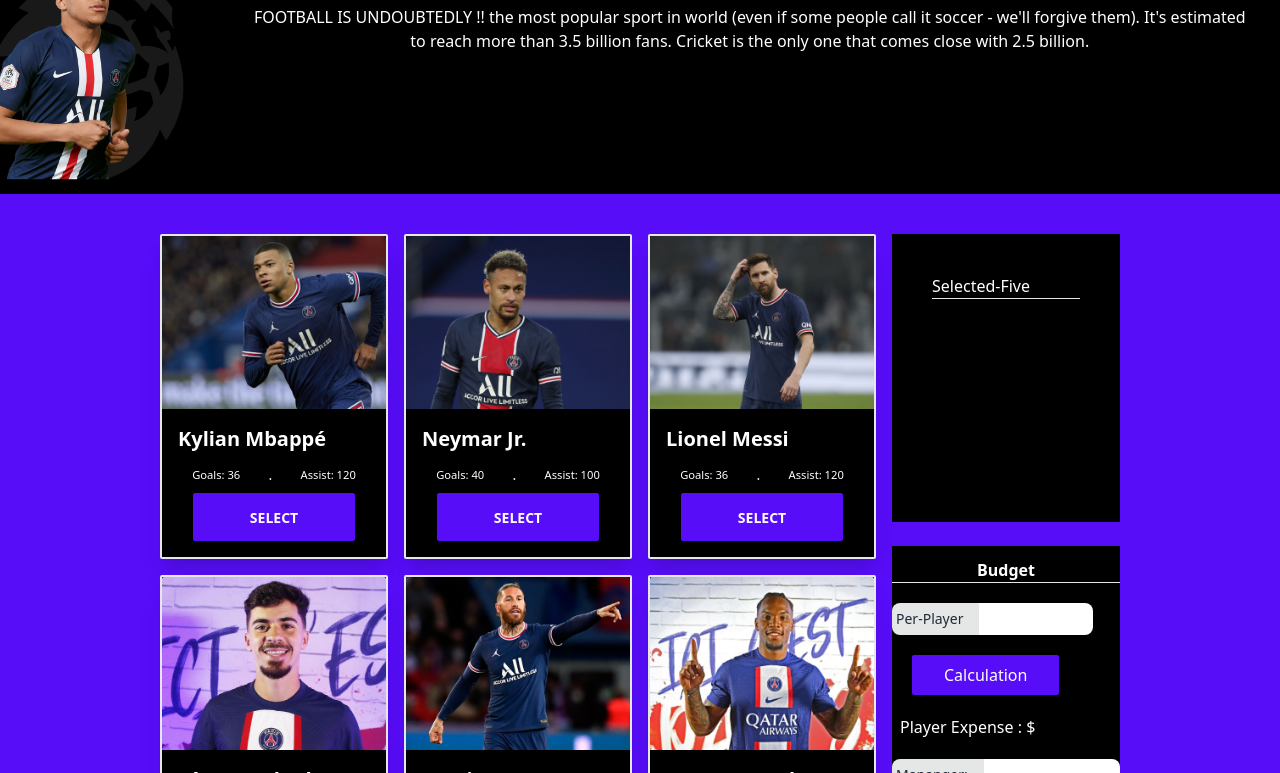
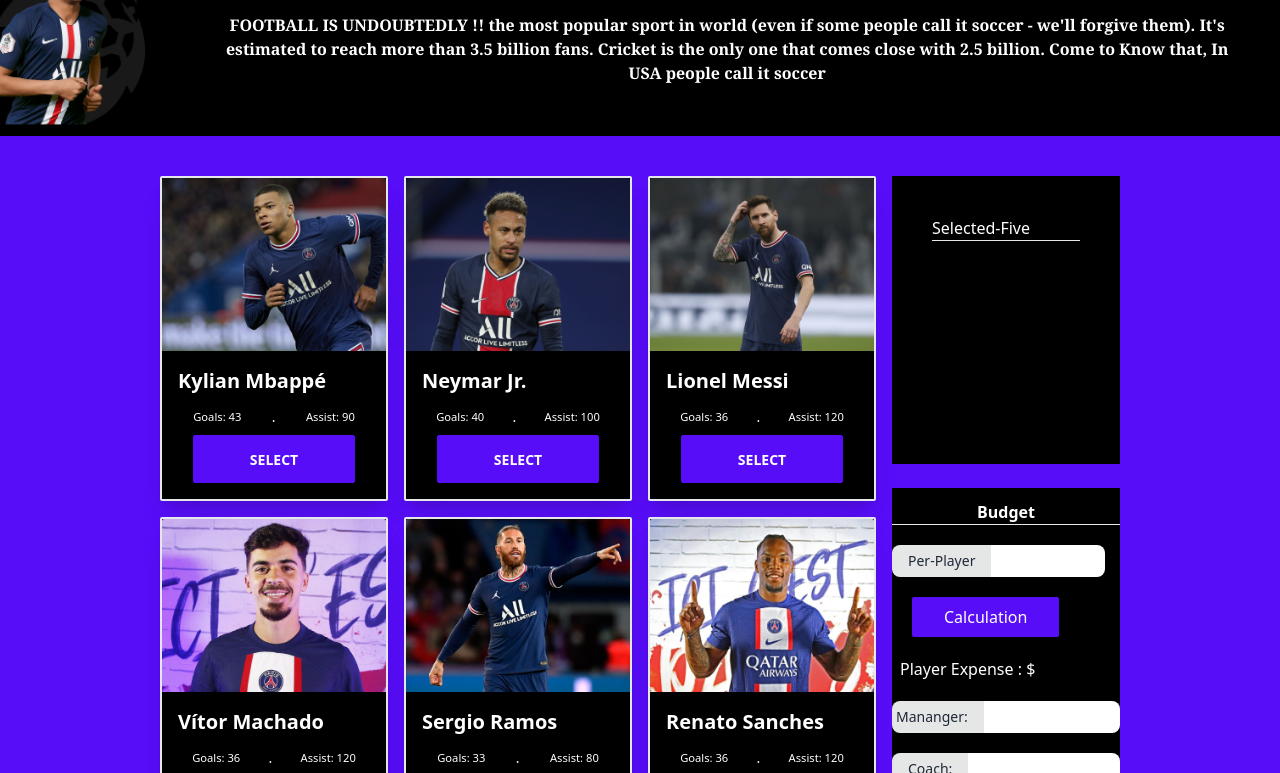
Before and after one commit to malitharuna/best-five-dom-assignment-5, a plain HTML site: page index.html in a window 1280 px wide. Shown: the part 127-900 px from the top of the page. Drawn offline with nearby package versions, Linux system fonts and the light colour scheme.

Commit message:
final commit

```diff
--- a/index.html
+++ b/index.html
@@ -13,15 +13,15 @@
 </head>
 <body class="bg-primary">
     <!-- banner section start  -->
-    <section class="bg-black mb-10 flex pt-10">
-      <div class="m-0">
+    <section class="bg-black mb-10 flex pt-10 font-serif">
+      <div class=" ">
         <img src="images/Group 12.png" alt="">
       </div>
       <div class="text-center">
         <h1 class="font-bold text-6xl  text-yellow-600">Top Paying Players</h1>
-        <!-- <img src="images/Line Marker.png" alt=""> -->
-        <p class=" text-white p-8 ">FOOTBALL IS UNDOUBTEDLY !! the most popular sport in world (even if some people call it soccer - we'll forgive them).
-          It's estimated to reach more than 3.5 billion fans. Cricket is the only one that comes close with 2.5 billion.</p>
+
+        <p class=" text-white p-10 font-semibold">FOOTBALL IS UNDOUBTEDLY !! the most popular sport in world (even if some people call it soccer - we'll forgive them).
+          It's estimated to reach more than 3.5 billion fans. Cricket is the only one that comes close with 2.5 billion. Come to Know that, In USA people call it soccer</p>
       </div>
       <div class="relative">
         <img class=" absolute bottom-0 left-0" src="images/Rectangle 57.png" alt="">
@@ -39,7 +39,7 @@
                             <figure><img src="images/Rectangle 144 (2).png" alt="Kylian Mbappé" /></figure>
                             <div class="card-body">
                               <h2 class="card-title"> Kylian Mbappé </h2>
-                              <p class="flex justify-around"><small class="">Goals: 36  </small> . <small>Assist: 120</small></p>
+                              <p class="flex justify-around"><small class="">Goals: 43  </small> . <small>Assist: 90</small></p>
                               <div class="card-actions justify-center ">
                                 <button class="btn btn-primary px-14 pt-px rounded-sm font-semibold">Select</button>
                               </div>
@@ -87,7 +87,7 @@
                             <figure><img src="images/Rectangle 144 (4).png" alt="Sergio Ramos" /></figure>
                             <div class="card-body">
                               <h2 class="card-title"> Sergio Ramos </h2>
-                              <p class="flex justify-around"><small class="">Goals: 36  </small> . <small>Assist: 120</small></p>
+                              <p class="flex justify-around"><small class="">Goals: 33  </small> . <small>Assist: 80</small></p>
                               <div class="card-actions justify-center ">
                                 <button class="btn btn-primary px-14 pt-px rounded-sm font-semibold">Select</button>
                               </div>
@@ -108,7 +108,7 @@
                     </div>
                     <div>
                         <div class="card bg-black text-white shadow-xl rounded-sm card-compact bg-base-100 border-2">
-                            <figure><img class="h-32" src="images/KarimBenzema.jpg" alt="Karim Benzema" /></figure>
+                            <figure class="h-32 w-full"><img  src="images/KarimBenzema.jpg" alt="Karim Benzema" /></figure>
                             <div class="card-body">
                               <h2 class="card-title"> Karim Benzema </h2>
                               <p class="flex justify-around"><small class="">Goals: 36  </small> . <small>Assist: 120</small></p>
@@ -141,19 +141,18 @@
                     </div>
                      <!-- selected five divv end  -->
 
-                     <!-- calculation start  -->
+                     <!-- calculation divv start  -->
                     <div class="mt-6 py-3 bg-black " >
                       <h1 class=" text-center font-bold text-white">Budget</h1>
                       <hr>
-                      <div class="form-control mt-5">
+                      <div class="form-control mt-5 w-full ">
                         <label class="input-group input-group-sm">
-                          <span class="ps-1">Per-Player</span>
-                          <input id="per-player-element" type="text" class=" input-bordered input-sm w-1/2" />
+                          <span>Per-Player</span>
+                          <input id="per-player-element" type="text" class=" input-bordered input-sm w-1/2 " />
                         </label>
                       </div>
 
                       <button id="cal-btn" class="block btn-primary px-8 py-2 rounded-sm m-5">Calculation</button>
-
 
                       <p class="text-white pl-2">Player Expense : $<span id="player-expense"> </span></p>
 
@@ -164,15 +163,12 @@
                         </label>
                       </div>
 
-                      <!-- Mananger: <input id="manager-expense"  type="text" class="" > -->
                       <div class="form-control mt-5">
                         <label class="input-group input-group-sm w-full">
                           <span class="">Coach:</span>
                           <input id="coach-expense" type="text" class=" input-bordered input-sm w-full" />
                         </label>
                       </div>
-
-                      <!-- <p >Coach: <input id="coach-expense" type="text"></p> -->
 
                       <button id="total-cal-btn" class="block btn-primary px-5 py-2 rounded-sm m-5" >Calculate Total</button>
 
@@ -185,12 +181,14 @@
         </section>
     </main>
     <!-- footer start  -->
-    <footer class="bg-black  text-center">
+    <footer class="bg-black mt-10 text-center">
       <p class="p-10 text-white"><small > Copyright &copy || Allright Reserved 2022.</small>
       </p>
     </footer>
+    <!-- footer ends  -->
 
 
+  <!-- js link  -->
     <script src="js/selected.js"></script>
 </body>
 </html>
```
